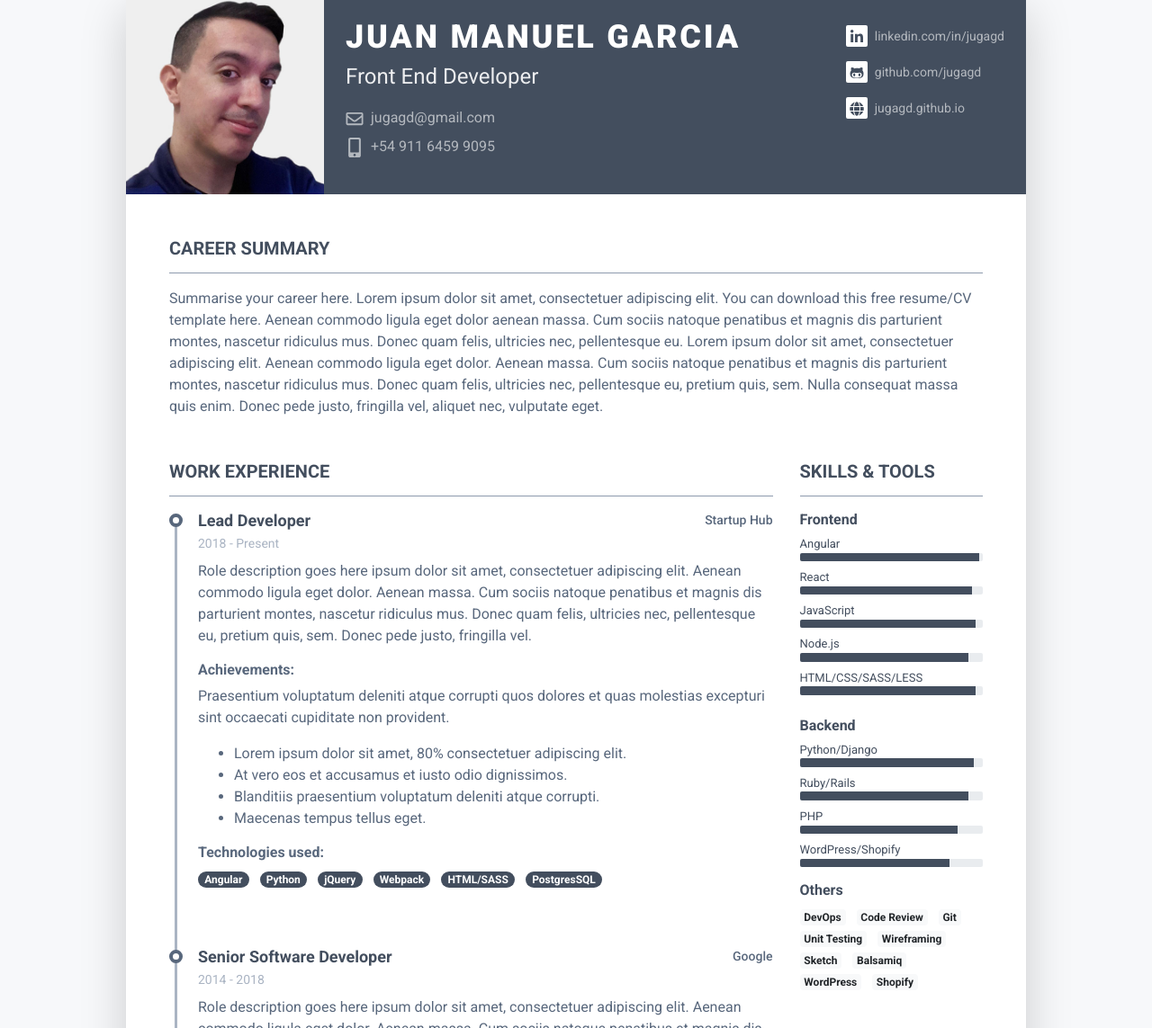
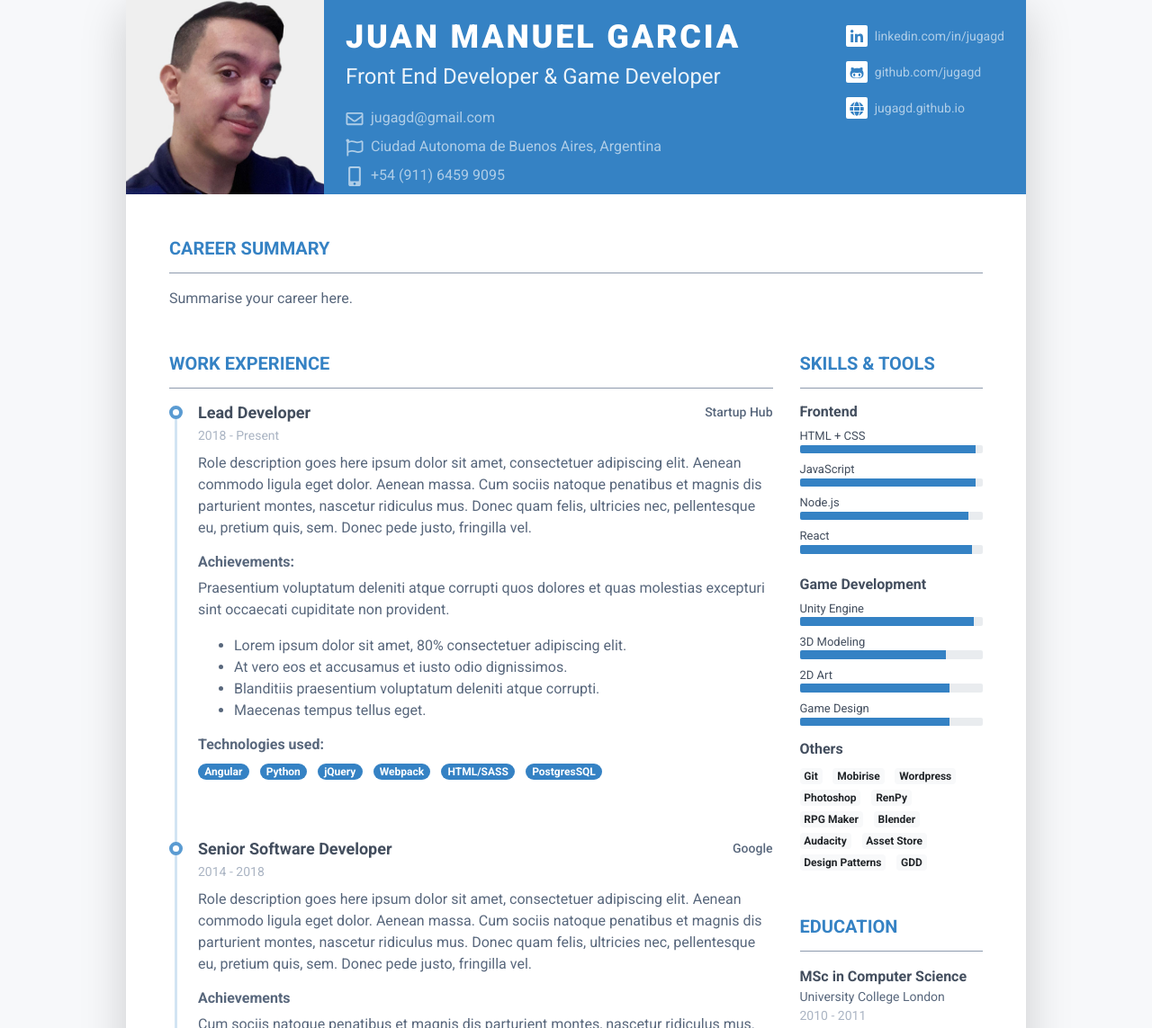
Before and after one commit to jugagd/Resume, a plain HTML site: page index.html in a window 1280 px wide. Shown: the part 34-1177 px from the top of the page at 90% size. Drawn offline with Linux system fonts and the light colour scheme.

Commit message:
Changes Added

```diff
--- a/index.html
+++ b/index.html
@@ -7,8 +7,8 @@
     <meta charset="utf-8">
     <meta http-equiv="X-UA-Compatible" content="IE=edge">
     <meta name="viewport" content="width=device-width, initial-scale=1.0">
-    <meta name="description" content="Responsive Resume Template">
-    <meta name="author" content="Xiaoying Riley at 3rd Wave Media">
+    <meta name="description" content="Resume">
+    <meta name="author" content="Juan Manuel Garcia">
     <link rel="shortcut icon" href="favicon.ico">
 
     <!-- Google Font -->
@@ -18,7 +18,7 @@
     <script defer src="https://use.fontawesome.com/releases/v5.1.1/js/all.js" integrity="sha384-BtvRZcyfv4r0x/phJt9Y9HhnN5ur1Z+kZbKVgzVBAlQZX4jvAuImlIz+bG7TS00a" crossorigin="anonymous"></script>
 
     <!-- Theme CSS -->
-    <link id="theme-style" rel="stylesheet" href="assets/css/pillar-1.css">
+    <link id="theme-style" rel="stylesheet" href="assets/css/main.css">
 
 
 </head>
@@ -33,10 +33,11 @@
 				    <div class="media-body p-4 d-flex flex-column flex-md-row mx-auto mx-lg-0">
 					    <div class="primary-info">
 						    <h1 class="name mt-0 mb-1 text-white text-uppercase text-uppercase">Juan Manuel Garcia</h1>
-						    <div class="title mb-3">Front End Developer</div>
+						    <div class="title mb-3">Front End Developer & Game Developer</div>
 						    <ul class="list-unstyled">
 							    <li class="mb-2"><a href="#"><i class="far fa-envelope fa-fw mr-2" data-fa-transform="grow-3"></i>jugagd@gmail.com</a></li>
-							    <li><a href="#"><i class="fas fa-mobile-alt fa-fw mr-2" data-fa-transform="grow-6"></i>+54 911 6459 9095</a></li>
+							    <li class="mb-2"><a href="#"><i class="far fa-flag fa-fw mr-2" data-fa-transform="grow-3"></i>Ciudad Autonoma de Buenos Aires, Argentina</a></li>
+							    <li><a href="#"><i class="fas fa-mobile-alt fa-fw mr-2" data-fa-transform="grow-6"></i>+54 (911) 6459 9095</a></li>
 						    </ul>
 					    </div><!--//primary-info-->
 					    <div class="secondary-info ml-md-auto mt-2">
@@ -55,7 +56,7 @@
 			    <section class="resume-section summary-section mb-5">
 				    <h2 class="resume-section-title text-uppercase font-weight-bold pb-3 mb-3">Career Summary</h2>
 				    <div class="resume-section-content">
-					    <p class="mb-0">Summarise your career here. Lorem ipsum dolor sit amet, consectetuer adipiscing elit. You can download this free resume/CV template here. Aenean commodo ligula eget dolor aenean massa. Cum sociis natoque penatibus et magnis dis parturient montes, nascetur ridiculus mus. Donec quam felis, ultricies nec, pellentesque eu. Lorem ipsum dolor sit amet, consectetuer adipiscing elit. Aenean commodo ligula eget dolor. Aenean massa. Cum sociis natoque penatibus et magnis dis parturient montes, nascetur ridiculus mus. Donec quam felis, ultricies nec, pellentesque eu, pretium quis, sem. Nulla consequat massa quis enim. Donec pede justo, fringilla vel, aliquet nec, vulputate eget.</p>
+					    <p class="mb-0">Summarise your career here.</p>
 				    </div>
 			    </section><!--//summary-section-->
 			    <div class="row">
@@ -187,9 +188,21 @@
 							        <h4 class="resume-skills-cat font-weight-bold">Frontend</h4>
 							        <ul class="list-unstyled mb-4">
 								        <li class="mb-2">
-								            <div class="resume-skill-name">Angular</div>
+								            <div class="resume-skill-name">HTML + CSS</div>
 									        <div class="progress resume-progress">
-											    <div class="progress-bar theme-progress-bar-dark" role="progressbar" style="width: 98%" aria-valuenow="25" aria-valuemin="0" aria-valuemax="100"></div>
+											    <div class="progress-bar theme-progress-bar-dark" role="progressbar" style="width: 96%" aria-valuenow="25" aria-valuemin="0" aria-valuemax="100"></div>
+											</div>
+								        </li>
+								        <li class="mb-2">
+								            <div class="resume-skill-name">JavaScript</div>
+									        <div class="progress resume-progress">
+											    <div class="progress-bar theme-progress-bar-dark" role="progressbar" style="width: 96%" aria-valuenow="25" aria-valuemin="0" aria-valuemax="100"></div>
+											</div>
+								        </li>
+								        <li class="mb-2">
+								            <div class="resume-skill-name">Node.js</div>
+									        <div class="progress resume-progress">
+											    <div class="progress-bar theme-progress-bar-dark" role="progressbar" style="width: 92%" aria-valuenow="25" aria-valuemin="0" aria-valuemax="100"></div>
 											</div>
 								        </li>
 								        <li class="mb-2">
@@ -198,51 +211,32 @@
 											    <div class="progress-bar theme-progress-bar-dark" role="progressbar" style="width: 94%" aria-valuenow="25" aria-valuemin="0" aria-valuemax="100"></div>
 											</div>
 								        </li>
-								        <li class="mb-2">
-								            <div class="resume-skill-name">JavaScript</div>
-									        <div class="progress resume-progress">
-											    <div class="progress-bar theme-progress-bar-dark" role="progressbar" style="width: 96%" aria-valuenow="25" aria-valuemin="0" aria-valuemax="100"></div>
-											</div>
-								        </li>
-
-								        <li class="mb-2">
-								            <div class="resume-skill-name">Node.js</div>
-									        <div class="progress resume-progress">
-											    <div class="progress-bar theme-progress-bar-dark" role="progressbar" style="width: 92%" aria-valuenow="25" aria-valuemin="0" aria-valuemax="100"></div>
-											</div>
-								        </li>
-								        <li class="mb-2">
-								            <div class="resume-skill-name">HTML/CSS/SASS/LESS</div>
-									        <div class="progress resume-progress">
-											    <div class="progress-bar theme-progress-bar-dark" role="progressbar" style="width: 96%" aria-valuenow="25" aria-valuemin="0" aria-valuemax="100"></div>
-											</div>
-								        </li>
 							        </ul>
 						        </div><!--//resume-skill-item-->
 
 						        <div class="resume-skill-item">
-						            <h4 class="resume-skills-cat font-weight-bold">Backend</h4>
+						            <h4 class="resume-skills-cat font-weight-bold">Game Development</h4>
 							        <ul class="list-unstyled">
 								        <li class="mb-2">
-								            <div class="resume-skill-name">Python/Django</div>
+								            <div class="resume-skill-name">Unity Engine</div>
 									        <div class="progress resume-progress">
 											    <div class="progress-bar theme-progress-bar-dark" role="progressbar" style="width: 95%" aria-valuenow="25" aria-valuemin="0" aria-valuemax="100"></div>
 											</div>
 								        </li>
 								        <li class="mb-2">
-								            <div class="resume-skill-name">Ruby/Rails</div>
+								            <div class="resume-skill-name">3D Modeling</div>
 									        <div class="progress resume-progress">
-											    <div class="progress-bar theme-progress-bar-dark" role="progressbar" style="width: 92%" aria-valuenow="25" aria-valuemin="0" aria-valuemax="100"></div>
+											    <div class="progress-bar theme-progress-bar-dark" role="progressbar" style="width: 80%" aria-valuenow="25" aria-valuemin="0" aria-valuemax="100"></div>
 											</div>
 								        </li>
 								        <li class="mb-2">
-								            <div class="resume-skill-name">PHP</div>
+								            <div class="resume-skill-name">2D Art</div>
 									        <div class="progress resume-progress">
-											    <div class="progress-bar theme-progress-bar-dark" role="progressbar" style="width: 86%" aria-valuenow="25" aria-valuemin="0" aria-valuemax="100"></div>
+											    <div class="progress-bar theme-progress-bar-dark" role="progressbar" style="width: 82%" aria-valuenow="25" aria-valuemin="0" aria-valuemax="100"></div>
 											</div>
 								        </li>
 								        <li class="mb-2">
-								            <div class="resume-skill-name">WordPress/Shopify</div>
+								            <div class="resume-skill-name">Game Design</div>
 									        <div class="progress resume-progress">
 											    <div class="progress-bar theme-progress-bar-dark" role="progressbar" style="width: 82%" aria-valuenow="25" aria-valuemin="0" aria-valuemax="100"></div>
 											</div>
@@ -253,15 +247,17 @@
 						        <div class="resume-skill-item">
 						            <h4 class="resume-skills-cat font-weight-bold">Others</h4>
 						            <ul class="list-inline">
-							            <li class="list-inline-item"><span class="badge badge-light">DevOps</span></li>
-							            <li class="list-inline-item"><span class="badge badge-light">Code Review</span></li>
-							            <li class="list-inline-item"><span class="badge badge-light">Git</span></li>
-							            <li class="list-inline-item"><span class="badge badge-light">Unit Testing</span></li>
-							            <li class="list-inline-item"><span class="badge badge-light">Wireframing</span></li>
-							            <li class="list-inline-item"><span class="badge badge-light">Sketch</span></li>
-							            <li class="list-inline-item"><span class="badge badge-light">Balsamiq</span></li>
-							            <li class="list-inline-item"><span class="badge badge-light">WordPress</span></li>
-							            <li class="list-inline-item"><span class="badge badge-light">Shopify</span></li>
+						            	<li class="list-inline-item"><span class="badge badge-light">Git</span></li>
+						            	<li class="list-inline-item"><span class="badge badge-light">Mobirise</span></li>
+						            	<li class="list-inline-item"><span class="badge badge-light">Wordpress</span></li>
+						            	<li class="list-inline-item"><span class="badge badge-light">Photoshop</span></li>
+							            <li class="list-inline-item"><span class="badge badge-light">RenPy</span></li>
+							            <li class="list-inline-item"><span class="badge badge-light">RPG Maker</span></li>
+							            <li class="list-inline-item"><span class="badge badge-light">Blender</span></li>
+							            <li class="list-inline-item"><span class="badge badge-light">Audacity</span></li>
+							            <li class="list-inline-item"><span class="badge badge-light">Asset Store</span></li>
+							            <li class="list-inline-item"><span class="badge badge-light">Design Patterns</span></li>
+							            <li class="list-inline-item"><span class="badge badge-light">GDD</span></li>
 						            </ul>
 						        </div><!--//resume-skill-item-->
 						    </div><!--resume-section-content-->
@@ -304,9 +300,9 @@
 						    <h2 class="resume-section-title text-uppercase font-weight-bold pb-3 mb-3">Language</h2>
 						    <div class="resume-section-content">
 							    <ul class="list-unstyled resume-lang-list">
-								    <li class="mb-2"><span class="resume-lang-name font-weight-bold">English</span> <small class="text-muted font-weight-normal">(Native)</small></li>
-								    <li class="mb-2 align-middle"><span class="resume-lang-name font-weight-bold">French</span> <small class="text-muted font-weight-normal">(Professional)</small></li>
-								    <li><span class="resume-lang-name font-weight-bold">Spanish</span> <small class="text-muted font-weight-normal">(Professional)</small></li>
+								    <li class="mb-2"><span class="resume-lang-name font-weight-bold">Spanish</span> <small class="text-muted font-weight-normal">(Native)</small></li>
+								    <li class="mb-2 align-middle"><span class="resume-lang-name font-weight-bold">English</span> <small class="text-muted font-weight-normal">(Professional)</small></li>
+								    <li><span class="resume-lang-name font-weight-bold">Japanese</span> <small class="text-muted font-weight-normal">(Professional)</small></li>
 							    </ul>
 						    </div>
 					    </section><!--//language-section-->
@@ -314,8 +310,8 @@
 						    <h2 class="resume-section-title text-uppercase font-weight-bold pb-3 mb-3">Interests</h2>
 						    <div class="resume-section-content">
 							    <ul class="list-unstyled">
-								    <li class="mb-1">Climbing</li>
-								    <li class="mb-1">Snowboarding</li>
+								    <li class="mb-1">Drawing</li>
+								    <li class="mb-1">Traveling</li>
 								    <li class="mb-1">Cooking</li>
 							    </ul>
 						    </div>
@@ -324,18 +320,10 @@
 				    </div>
 			    </div><!--//row-->
 		    </div><!--//resume-body-->
-
-
 	    </div>
     </article>
-
-
     <footer class="footer text-center pt-2 pb-5">
-	     <!--/* This template is released under the Creative Commons Attribution 3.0 License. Please keep the attribution link below when using for your own project. Thank you for your support. :) If you'd like to use the template without the attribution, you can buy the commercial license via our website: themes.3rdwavemedia.com */-->
-                <small class="copyright">Designed with <i class="fas fa-heart"></i> by <a href="http://themes.3rdwavemedia.com" target="_blank">Xiaoying Riley</a> for developers</small>
-    </footer>
-
-
-
+                <small class="copyright">Resume of Juan Manuel Garcia - 2018 <br><a href="https://jugagd.github.io/" target="_blank">JUGA GD</a></small>
+	</footer>
 </body>
 </html>
```
Also changed, not shown: assets/css/main.css, assets/scss/main.scss (renamed from assets/scss/pillar-1.scss), favicon.ico.
